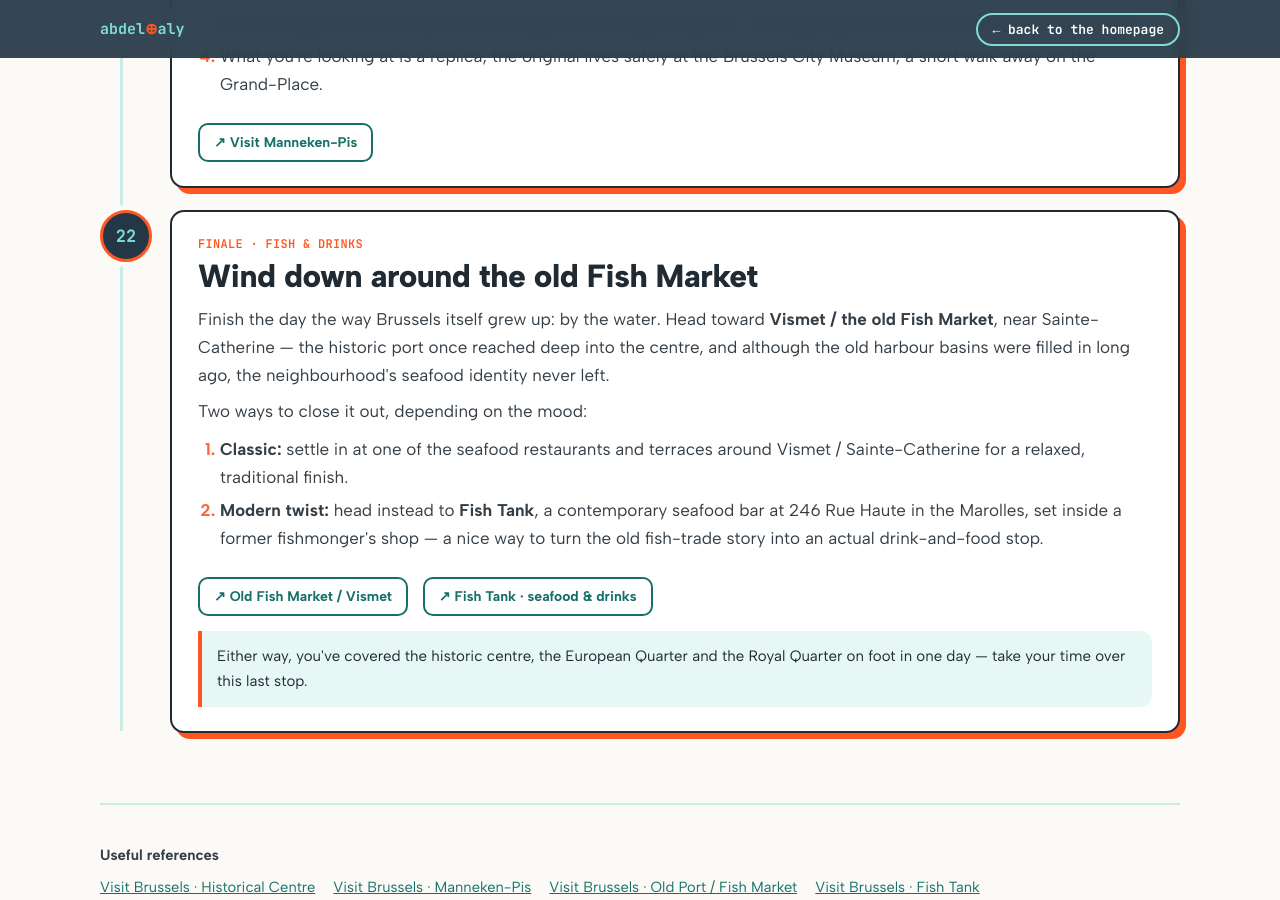
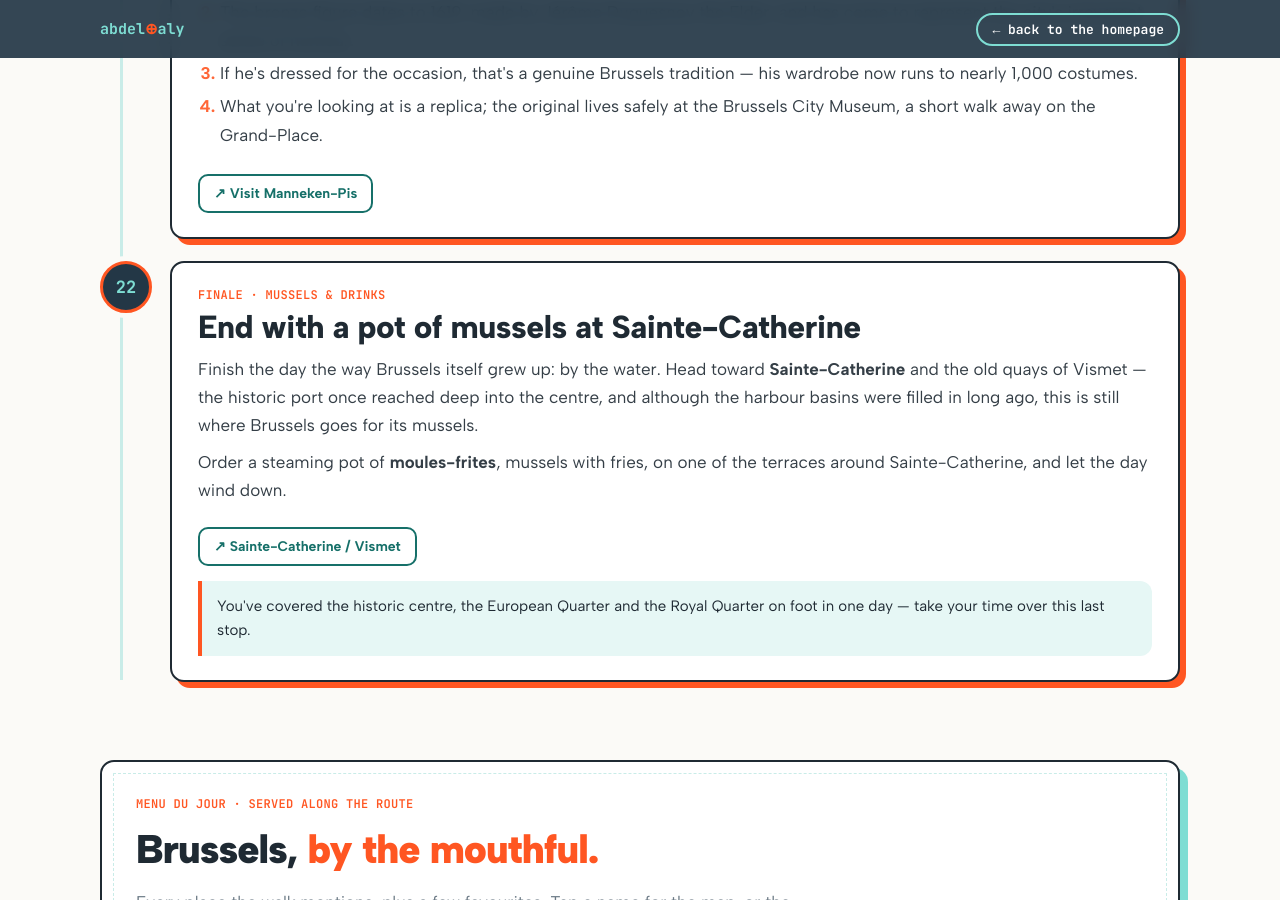
Before and after one commit to abdelrahamanaly/abdelrahamanaly.github.io, a Jekyll site: the page built from brussels/index.html, in a window 1280 px wide and 900 px high, scrolled down 10271 px. Built offline with Jekyll 4.4.1, drawn with Linux system fonts in a browser that asks for light colours; some of the changed text lies outside the part shown.

Commit message:
Merged from site/brussels-food in #5 (https://github.com/abdelrahamanaly/abdelrahamanaly.github.io/pull/5) Approved by: Abdelrahaman Aly (https://github.com/abdelrahamanaly)
Merged from site/brussels-food in #5 (https://github.com/abdelrahamanaly/abdelrahamanaly.github.io/pull/5)
Approved by: Abdelrahaman Aly (https://github.com/abdelrahamanaly)

- Brussels tour fixes: Central Station in the intro; Vedet or Ginette at Place Lux; the Koekelberg and Atomium view moves to the Palais de Justice bonus; the finale is moules-frites at Sainte-Catherine; Fish Tank removed.
- Food menu "Brussels, by the mouthful", opened from the Food label in the header: five courses (Typically Brussels, Just good, A sight to see, A drink with a view, Sunday brunch still to come), each place linked to Google Maps and its nearest stop.
- The menu is generated from _data/food.yml, documented in the file and the README; every stop has a #stop-N anchor.
- LinkedIn button in the hero and contact sections, and LinkedIn added to the Person structured data.

Co-Authored-By: Claude Opus 5.5 <noreply@anthropic.com>

```diff
--- a/_config.yml
+++ b/_config.yml
@@ -10,7 +10,6 @@ plugins:
 
 # Search and link previews. Leave a value empty ("") to leave it out.
 google_site_verification: ""   # the content="..." value of the meta tag from Google Search Console
-linkedin: ""                   # your LinkedIn profile URL, e.g. https://www.linkedin.com/in/...
 og_image: "/assets/preview.png"                 # a 1200x627 image for LinkedIn previews, e.g. /assets/preview.png
 
 # Not part of the published site.
--- a/_data/profile.yml
+++ b/_data/profile.yml
@@ -21,6 +21,7 @@ links:
   email: abdelrahaman.aly@gmail.com
   scholar: https://scholar.google.com/citations?user=FDfDueMAAAAJ&hl=en
   github: https://github.com/abdelrahamanaly
+  linkedin: https://www.linkedin.com/in/abdelrahamanaly/
 
 numbers:
   - value: "18"
--- a/_layouts/default.html
+++ b/_layouts/default.html
@@ -22,7 +22,7 @@
 <script type="application/ld+json">
 {"@context":"https://schema.org","@type":"Person","name":{{ p.name | jsonify }},"alternateName":"Abdel Aly","jobTitle":{{ p.title | jsonify }},
  "worksFor":{"@type":"Organization","name":"Technology Innovation Institute"},"url":{{ site.url | jsonify }},
- "sameAs":[{{ p.links.scholar | jsonify }},{{ p.links.github | jsonify }}{% if site.linkedin != "" and site.linkedin %},{{ site.linkedin | jsonify }}{% endif %}]}
+ "sameAs":[{{ p.links.scholar | jsonify }},{{ p.links.github | jsonify }}{% if p.links.linkedin %},{{ p.links.linkedin | jsonify }}{% endif %}]}
 </script>
 {%- endif %}
 <link rel="preconnect" href="https://fonts.googleapis.com"><link rel="preconnect" href="https://fonts.gstatic.com" crossorigin>
--- a/brussels/index.html
+++ b/brussels/index.html
@@ -1,10 +1,14 @@
+---
+# Front matter so Jekyll fills in the food menu from _data/food.yml. No layout: the page has its own <head>.
+layout: null
+---
 <!DOCTYPE html>
 <html lang="en">
 <head>
 <meta charset="utf-8">
 <meta name="viewport" content="width=device-width, initial-scale=1">
 <title>Brussels — A Walk Through the Heart of the City</title>
-<meta name="description" content="A curated Brussels walking tour from Brussels-Central through Putterie, Grand-Place, Bourse and De Brouckère, by metro to Montgomery and the Cinquantenaire, through the Royal Quarter, Mont des Arts and the Galeries Royales Saint-Hubert, ending with Manneken-Pis and a seafood stop.">
+<meta name="description" content="A curated Brussels walking tour from Brussels-Central through Putterie, Grand-Place, Bourse and De Brouckère, by metro to Montgomery and the Cinquantenaire, through the Royal Quarter, Mont des Arts and the Galeries Royales Saint-Hubert, ending with Manneken-Pis, mussels near Sainte-Catherine and a menu of places to eat.">
 <link rel="preconnect" href="https://fonts.googleapis.com"><link rel="preconnect" href="https://fonts.gstatic.com" crossorigin>
 <link href="https://fonts.googleapis.com/css2?family=Albert+Sans:wght@400;500;700;800;900&family=JetBrains+Mono:wght@400;600;700&display=swap" rel="stylesheet">
 <link rel="icon" href="../favicon.svg">
@@ -105,6 +109,35 @@
   @supports selector(.route:has(.stop-card)){
     .route:has(.stop-card:hover) .stop-card:not(:hover){opacity:.72}
   }
+
+  /* Food: the eyebrow link and the menu card */
+  html{scroll-padding-top:72px}
+  .food-link{color:var(--orange);text-decoration:none;border-bottom:1.5px dashed var(--orange);display:inline-block;transform-origin:50% 80%;animation:nibble 3s ease-in-out infinite}
+  .food-link:hover{animation-play-state:paused;color:#fff}
+  @keyframes nibble{0%,78%,100%{transform:none}83%{transform:rotate(-9deg) scale(1.08)}88%{transform:rotate(7deg) scale(1.08)}93%{transform:rotate(-3deg)}}
+  a.pill{text-decoration:none}
+  .pill-food{border-color:var(--orange);background:var(--orange);font-weight:700}
+  .tip-card a{color:var(--orange)}
+  .menu{position:relative;margin:56px 0 8px;background:var(--card);border:2px solid var(--ink);border-radius:14px;padding:34px 34px 26px;box-shadow:8px 8px 0 var(--mint);outline:1.5px dashed var(--mint-line);outline-offset:-14px}
+  .menu .kicker{margin-bottom:4px}
+  .menu h2{margin:0;font-size:clamp(1.8rem,4vw,2.5rem);font-weight:900;letter-spacing:-1px}
+  .menu h2 em{font-style:normal;color:var(--orange)}
+  .menu .lede{margin:6px 0 24px;color:var(--grey);max-width:62ch}
+  .courses{display:grid;grid-template-columns:repeat(2,1fr);gap:8px 40px}
+  .course h3{margin:0 0 14px;padding-bottom:8px;border-bottom:2px solid var(--ink);font:700 13px "JetBrains Mono",monospace;text-transform:uppercase;letter-spacing:.4px}
+  .course h3 span{color:var(--orange)}
+  .dish{margin:0 0 16px}
+  .dish .line{display:flex;align-items:baseline;gap:8px}
+  .dish .name{font-weight:800;text-decoration:none;transition:color .15s}
+  .dish .name:hover{color:var(--orange)}
+  .dish .dots{flex:1;min-width:16px;border-bottom:2px dotted var(--grey);opacity:.45;transform:translateY(-5px)}
+  .dish .at{flex:none;font:600 11px "JetBrains Mono",monospace;background:var(--navy);color:var(--mint);border-radius:999px;padding:3px 9px;text-decoration:none;transition:transform .15s}
+  .dish .at:hover{transform:rotate(-4deg) scale(1.08)}
+  .dish p{margin:3px 0 0;font-size:.92rem;line-height:1.5;color:var(--grey)}
+  .course .soon{margin:0 0 16px;padding:10px 14px;border:2px dashed var(--orange);border-radius:10px;color:var(--grey);font-style:italic;font-size:.92rem}
+  .menu .tab{margin:10px 0 0;padding-top:12px;border-top:2px dashed var(--mint-line);font:600 12px "JetBrains Mono",monospace;color:var(--grey);text-align:right}
+  @media (max-width:860px){.courses{grid-template-columns:1fr;gap:10px}.menu{padding:28px 22px 22px}}
+  @media (prefers-reduced-motion:reduce){.food-link{animation:none}html{scroll-behavior:auto}}
 </style>
 </head>
 
@@ -112,12 +145,12 @@
 <nav class="site-nav"><div class="wrap"><a class="logo" href="../">abdel<i>⊕</i>aly</a><a class="home" href="../">← back to the homepage</a></div></nav>
 <header>
   <div class="wrap">
-    <div class="eyebrow">Brussels · Walking + Metro · History + Architecture + Food</div>
+    <div class="eyebrow">Brussels · Walking + Metro · History + Architecture + <a class="food-link" href="#food" title="Hungry? Jump to the menu">Food ↓</a></div>
     <h1>A walk through the heart of Brussels.</h1>
     <p class="hero-copy">
-      Old Brussels and new Brussels in one walk. Start under Horta's Art Deco station, wander the medieval lanes
+      Old Brussels and new Brussels in one walk. Start under Horta's Art Deco Central Station, wander the medieval lanes
       to the Grand-Place, ride the metro into the glass-and-steel quarter of the European institutions, then come
-      back through royal parks and the Mont des Arts for Manneken-Pis, chocolate and seafood. Watch the city's own
+      back through royal parks and the Mont des Arts for Manneken-Pis, chocolate and a pot of mussels. Watch the city's own
       signature as you go: Victor Horta gave the world <strong>Art Nouveau</strong> here, then helped bring in
       <strong>Art Deco</strong> a generation later.
     </p>
@@ -129,7 +162,8 @@
       <span class="pill">Full walk: 22 stops from Brussels-Central</span>
       <span class="pill">Short visit: stops 6–12, modern Brussels</span>
       <span class="pill">Watch for: Horta · Art Nouveau · Art Deco</span>
-      <span class="pill">Finish: seafood & drinks</span>
+      <span class="pill">Finish: mussels & drinks</span>
+      <a class="pill pill-food" href="#food">Hungry? See the menu ↓</a>
     </div>
   </div>
 </header>
@@ -148,7 +182,7 @@
       <h2>The rhythm</h2>
       <p><strong>Historic centre → Grand-Place → Bourse → De Brouckère → Metro → European Quarter → Place du
         Luxembourg → Avenue Louise → Royal Palace → Mont des Arts → Galeries St-Hubert → back to Grand-Place →
-        Manneken-Pis → food.</strong></p>
+        Manneken-Pis → <a href="#food">food</a>.</strong></p>
       <p>Take your time around the Grand-Place, the Cinquantenaire and Mont des Arts rather than treating them as
         quick photo stops.</p>
       <p><strong>Architecture thread:</strong> Victor Horta bookends this walk — his Art Deco Brussels-Central
@@ -158,9 +192,9 @@
   </section>
 
   <div class="legend" aria-label="Route lines"><span><i></i>Full walk: all 22 stops</span><span class="car"><i></i>Short visit, modern Brussels: arrive by car, stops 6 to 12</span></div>
-  <section class="route">
+  <section class="route" id="route">
 
-    <article class="stop">
+    <article class="stop" id="stop-1">
       <div class="num">1</div>
       <div class="stop-card">
         <div class="kicker">Start · Horta</div>
@@ -186,7 +220,7 @@
       </div>
     </article>
 
-    <article class="stop">
+    <article class="stop" id="stop-2">
       <div class="num">2</div>
       <div class="stop-card">
         <div class="kicker">Walk · The vanished city</div>
@@ -219,7 +253,7 @@
       </div>
     </article>
 
-    <article class="stop">
+    <article class="stop" id="stop-3">
       <div class="num">3</div>
       <div class="stop-card">
         <div class="kicker">Walk · Grand-Place</div>
@@ -237,7 +271,7 @@
       </div>
     </article>
 
-    <article class="stop">
+    <article class="stop" id="stop-4">
       <div class="num">4</div>
       <div class="stop-card">
         <div class="kicker">Walk · City & commerce</div>
@@ -251,7 +285,7 @@
       </div>
     </article>
 
-    <article class="stop">
+    <article class="stop" id="stop-5">
       <div class="num">5</div>
       <div class="stop-card">
         <div class="kicker">Walk · De Brouckère</div>
@@ -276,7 +310,7 @@
       <a href="https://www.google.com/maps/dir/De+Brouckère,+Brussels/Montgomery,+Brussels" target="_blank" rel="noopener">Open the route in Google Maps ↗</a>
     </div>
 
-    <article class="stop car-start">
+    <article class="stop car-start" id="stop-6">
       <div class="num">6</div>
       <div class="stop-card">
         <div class="kicker">Short visit · Start here if you arrive by car</div>
@@ -290,7 +324,7 @@
       </div>
     </article>
 
-    <article class="stop">
+    <article class="stop" id="stop-7">
       <div class="num">7</div>
       <div class="stop-card">
         <div class="kicker">Walk · Cinquantenaire</div>
@@ -309,7 +343,7 @@
       </div>
     </article>
 
-    <article class="stop">
+    <article class="stop" id="stop-8">
       <div class="num">8</div>
       <div class="stop-card">
         <div class="kicker">Walk · European Quarter</div>
@@ -331,7 +365,7 @@
       </div>
     </article>
 
-    <article class="stop">
+    <article class="stop" id="stop-9">
       <div class="num">9</div>
       <div class="stop-card">
         <div class="kicker">Walk · Place Jourdan</div>
@@ -350,7 +384,7 @@
       </div>
     </article>
 
-    <article class="stop">
+    <article class="stop" id="stop-10">
       <div class="num">10</div>
       <div class="stop-card">
         <div class="kicker">Walk · Hidden Brussels</div>
@@ -364,7 +398,7 @@
       </div>
     </article>
 
-    <article class="stop">
+    <article class="stop" id="stop-11">
       <div class="num">11</div>
       <div class="stop-card">
         <div class="kicker">Walk · European Parliament</div>
@@ -379,7 +413,7 @@
       </div>
     </article>
 
-    <article class="stop car-end">
+    <article class="stop car-end" id="stop-12">
       <div class="num">12</div>
       <div class="stop-card">
         <div class="kicker">Pause · Place du Luxembourg</div>
@@ -389,14 +423,14 @@
           restaurants and the offices of the European Quarter. This is the perfect place for a short Belgian beer break.
         </p>
         <p>
-          At the recommended brewery, try a <strong>Vedett</strong> or one of the <strong>Ginette</strong> beers.
+          At the recommended brewery, order a <strong>Vedet</strong> or a <strong>Ginette</strong>, both Belgian beers.
           It is a deliberately relaxed pause before continuing toward the centre.
         </p>
         <a class="route-link" href="https://maps.app.goo.gl/B7RRWuGzE3hj4Cw6A" target="_blank" rel="noopener">↗ Open the recommended brewery in Google Maps</a>
       </div>
     </article>
 
-    <article class="stop">
+    <article class="stop" id="stop-13">
       <div class="num">13</div>
       <div class="stop-card">
         <div class="kicker">Walk · Avenue Louise · Art Nouveau</div>
@@ -425,7 +459,7 @@
       </div>
     </article>
 
-    <article class="stop">
+    <article class="stop" id="stop-14">
       <div class="num">14</div>
       <div class="stop-card">
         <div class="kicker">Walk · Royal Quarter</div>
@@ -452,7 +486,7 @@
       </div>
     </article>
 
-    <article class="stop">
+    <article class="stop" id="stop-15">
       <div class="num">15</div>
       <div class="stop-card">
         <div class="kicker">Walk · Mont des Arts</div>
@@ -460,19 +494,21 @@
         <p>
           Head to <strong>Mont des Arts</strong>, the terraced garden and cultural complex built on the site of a
           neighbourhood cleared under Leopold II. Its formal, geometric layout leads up to one of the best panoramic
-          viewpoints in the city: on a clear day you can pick out the Town Hall tower on the Grand-Place and, further
-          off, the Basilica of Koekelberg and even the Atomium.
+          viewpoints in the city: the spire of the Town Hall on the Grand-Place rises straight out of the rooftops of
+          the lower town.
         </p>
         <a class="route-link" href="https://maps.app.goo.gl/eMzdtNPBJuSVKoL4A" target="_blank" rel="noopener">↗ Walk to Mont des Arts</a>
         <div class="note">
           <strong>Bonus:</strong> off to one side you can spot the <strong>Palais de Justice</strong>, often called the
           largest courthouse in the world at around 26,000 m². It was built in the 19th century under Leopold II, who
-          is said to have seen judicial power as the greatest power a people could hold.
+          is said to have seen judicial power as the greatest power a people could hold. Its esplanade, Place Poelaert,
+          is the city's real balcony: only from up there does the view reach the Basilica of Koekelberg and even the
+          Atomium.
         </div>
       </div>
     </article>
 
-    <article class="stop">
+    <article class="stop" id="stop-16">
       <div class="num">16</div>
       <div class="stop-card">
         <div class="kicker">Visit · Place Royale</div>
@@ -486,7 +522,7 @@
       </div>
     </article>
 
-    <article class="stop">
+    <article class="stop" id="stop-17">
       <div class="num">17</div>
       <div class="stop-card">
         <div class="kicker">Walk · Mont des Arts</div>
@@ -505,7 +541,7 @@
       </div>
     </article>
 
-    <article class="stop">
+    <article class="stop" id="stop-18">
       <div class="num">18</div>
       <div class="stop-card">
         <div class="kicker">Walk · Near Central Station · Horta</div>
@@ -535,7 +571,7 @@
       </div>
     </article>
 
-    <article class="stop">
+    <article class="stop" id="stop-19">
       <div class="num">19</div>
       <div class="stop-card">
         <div class="kicker">Treat · Chocolate</div>
@@ -556,7 +592,7 @@
       </div>
     </article>
 
-    <article class="stop">
+    <article class="stop" id="stop-20">
       <div class="num">20</div>
       <div class="stop-card">
         <div class="kicker">Walk · Old Brussels</div>
@@ -581,7 +617,7 @@
       </div>
     </article>
 
-    <article class="stop">
+    <article class="stop" id="stop-21">
       <div class="num">21</div>
       <div class="stop-card">
         <div class="kicker">Landmark · Old Brussels</div>
@@ -605,31 +641,52 @@
       </div>
     </article>
 
-    <article class="stop">
+    <article class="stop" id="stop-22">
       <div class="num">22</div>
       <div class="stop-card">
-        <div class="kicker">Finale · Fish & drinks</div>
-        <h3>Wind down around the old Fish Market</h3>
+        <div class="kicker">Finale · Mussels & drinks</div>
+        <h3>End with a pot of mussels at Sainte-Catherine</h3>
         <p>
-          Finish the day the way Brussels itself grew up: by the water. Head toward <strong>Vismet / the old Fish
-          Market</strong>, near Sainte-Catherine — the historic port once reached deep into the centre, and although
-          the old harbour basins were filled in long ago, the neighbourhood's seafood identity never left.
+          Finish the day the way Brussels itself grew up: by the water. Head toward <strong>Sainte-Catherine</strong> and the
+          old quays of Vismet — the historic port once reached deep into the centre, and although the harbour basins
+          were filled in long ago, this is still where Brussels goes for its mussels.
         </p>
-        <p>Two ways to close it out, depending on the mood:</p>
-        <ol>
-          <li><strong>Classic:</strong> settle in at one of the seafood restaurants and terraces around Vismet /
-            Sainte-Catherine for a relaxed, traditional finish.</li>
-          <li><strong>Modern twist:</strong> head instead to <strong>Fish Tank</strong>, a contemporary seafood bar
-            at 246 Rue Haute in the Marolles, set inside a former fishmonger's shop — a nice way to turn the old
-            fish-trade story into an actual drink-and-food stop.</li>
-        </ol>
-        <a class="route-link" href="https://www.google.com/maps/search/?api=1&query=Vismet+Brussels" target="_blank" rel="noopener">↗ Old Fish Market / Vismet</a>
-        <a class="route-link" href="https://www.google.com/maps/search/?api=1&query=Fish+Tank+246+Rue+Haute+Brussels" target="_blank" rel="noopener">↗ Fish Tank · seafood & drinks</a>
-        <div class="note">Either way, you've covered the historic centre, the European Quarter and the Royal Quarter on foot in one day — take your time over this last stop.</div>
+        <p>
+          Order a steaming pot of <strong>moules-frites</strong>, mussels with fries, on one of the terraces around
+          Sainte-Catherine, and let the day wind down.
+        </p>
+        <a class="route-link" href="https://www.google.com/maps/search/?api=1&query=Vismet+Brussels" target="_blank" rel="noopener">↗ Sainte-Catherine / Vismet</a>
+        <div class="note">You've covered the historic centre, the European Quarter and the Royal Quarter on foot in one day — take your time over this last stop.</div>
       </div>
     </article>
 
   </section>
+
+  {%- if site.data.food and site.data.food.size > 0 %}
+  <section class="menu" id="food" aria-labelledby="food-title">
+    <div class="kicker">Menu du jour · served along the route</div>
+    <h2 id="food-title">Brussels, <em>by the mouthful.</em></h2>
+    <p class="lede">Every place the walk mentions, plus a few favourites. Tap a name for the map, or the tag to jump to the nearest stop.</p>
+    <div class="courses">
+{%- for c in site.data.food %}
+      <div class="course">
+        <h3><span>{% if forloop.index < 10 %}0{% endif %}{{ forloop.index }}</span> {{ c.course }}</h3>
+        {%- for d in c.places %}
+        {%- if d.maps %}{% assign q = d.maps %}{% else %}{% assign q = d.name | append: " Brussels" %}{% endif %}
+        <div class="dish">
+          <div class="line"><a class="name" href="https://www.google.com/maps/search/?api=1&query={{ q | url_encode }}" target="_blank" rel="noopener">{{ d.name }}</a><span class="dots"></span>{% if d.stop %}<a class="at" href="#stop-{{ d.stop }}">stop {{ d.stop }}</a>{% else %}<a class="at" href="#route">anytime</a>{% endif %}</div>
+          <p>{{ d.note }}</p>
+        </div>
+        {%- endfor %}
+        {%- if c.soon %}
+        <p class="soon">{{ c.soon }}</p>
+        {%- endif %}
+      </div>
+{%- endfor %}
+    </div>
+    <p class="tab">Opening hours change: check before you go · bon appétit</p>
+  </section>
+  {%- endif %}
 
   <footer>
     <p><strong>Useful references</strong></p>
@@ -637,7 +694,6 @@
       <a href="https://www.visit.brussels/en/visitors/plan-your-trip/a-legendary-stay-for-history-buffs/day-1-exploring-the-historical-centre" target="_blank" rel="noopener">Visit Brussels · Historical Centre</a>
       <a href="https://www.visit.brussels/en/visitors/professionals/venue-details.Manneken-Pis.250486" target="_blank" rel="noopener">Visit Brussels · Manneken-Pis</a>
       <a href="https://www.visit.brussels/en/visitors/venue-details.Old-Port-fish-market.1613" target="_blank" rel="noopener">Visit Brussels · Old Port / Fish Market</a>
-      <a href="https://www.visit.brussels/en/visitors/venue-details.Fish-Tank.50004168" target="_blank" rel="noopener">Visit Brussels · Fish Tank</a>
     </div>
     <p style="margin-top:18px">Prepared as a walking itinerary; opening hours and transport conditions can change, so check the destination before setting off.</p>
     <p class="made">A side quest by <a href="../">Abdel Aly</a>.</p>
--- a/index.html
+++ b/index.html
@@ -24,6 +24,8 @@ layout: default
       <a class="btn solid" href="#contact">Say hello</a>
       <a class="btn" href="{{ p.links.scholar }}">Google Scholar</a>
       <a class="btn" href="{{ p.links.github }}">GitHub</a>
+      {%- if p.links.linkedin %}
+      <a class="btn" href="{{ p.links.linkedin }}">LinkedIn</a>{% endif %}
       {%- if tour %}
       <a class="btn tour" href="{{ tour.url }}">{{ tour.button | escape }}</a>
       {%- endif %}
@@ -227,6 +229,8 @@ layout: default
       <a class="btn" href="mailto:{{ p.links.email }}">{{ p.links.email }}</a>
       <a class="btn" href="{{ p.links.scholar }}">Google Scholar</a>
       <a class="btn" href="{{ p.links.github }}">GitHub</a>
+      {%- if p.links.linkedin %}
+      <a class="btn" href="{{ p.links.linkedin }}">LinkedIn</a>{% endif %}
     </div>
   </div>
 </section>
```
Also changed, not shown: _data/food.yml (added, +88 -0 lines), README.md.
